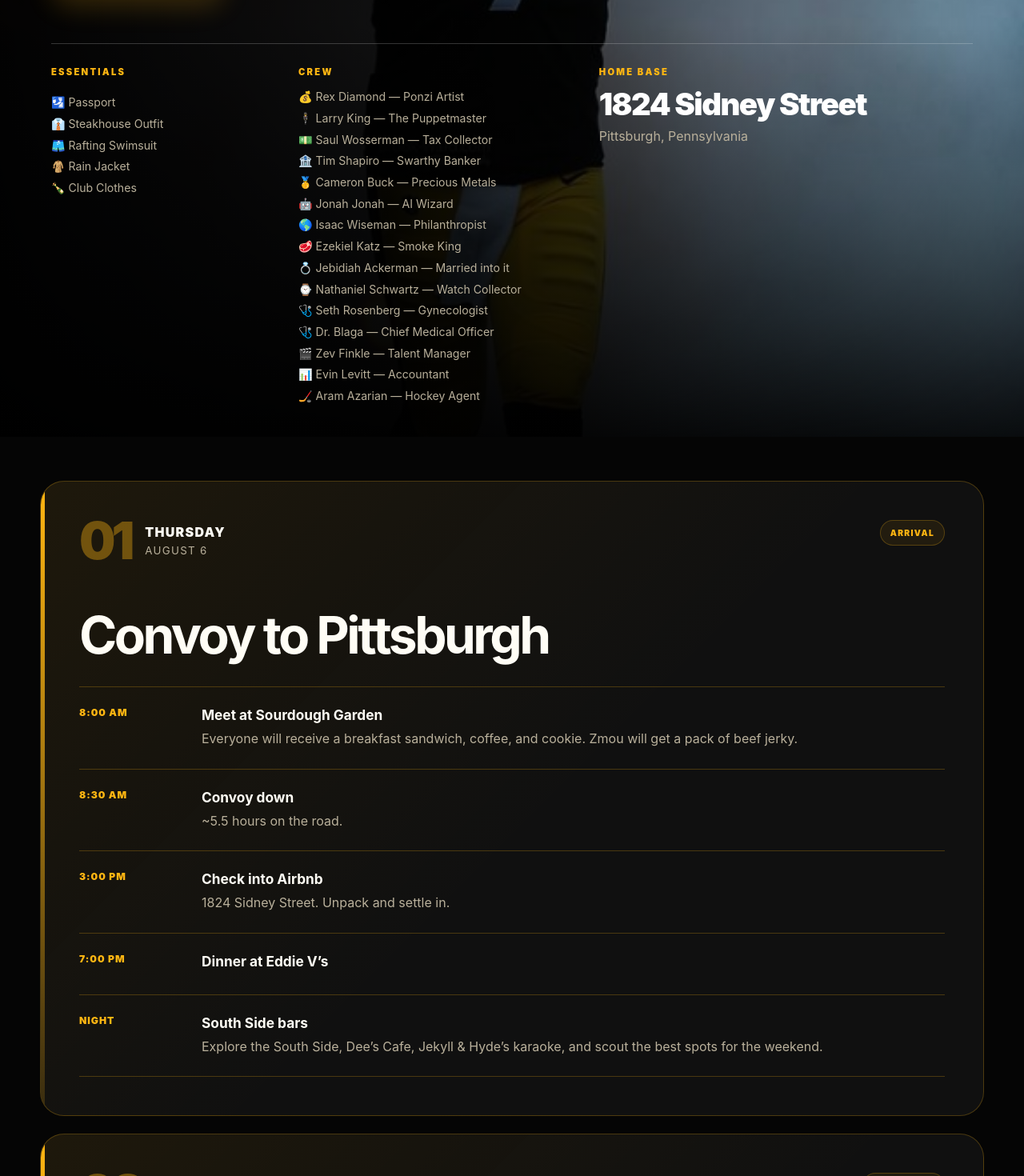
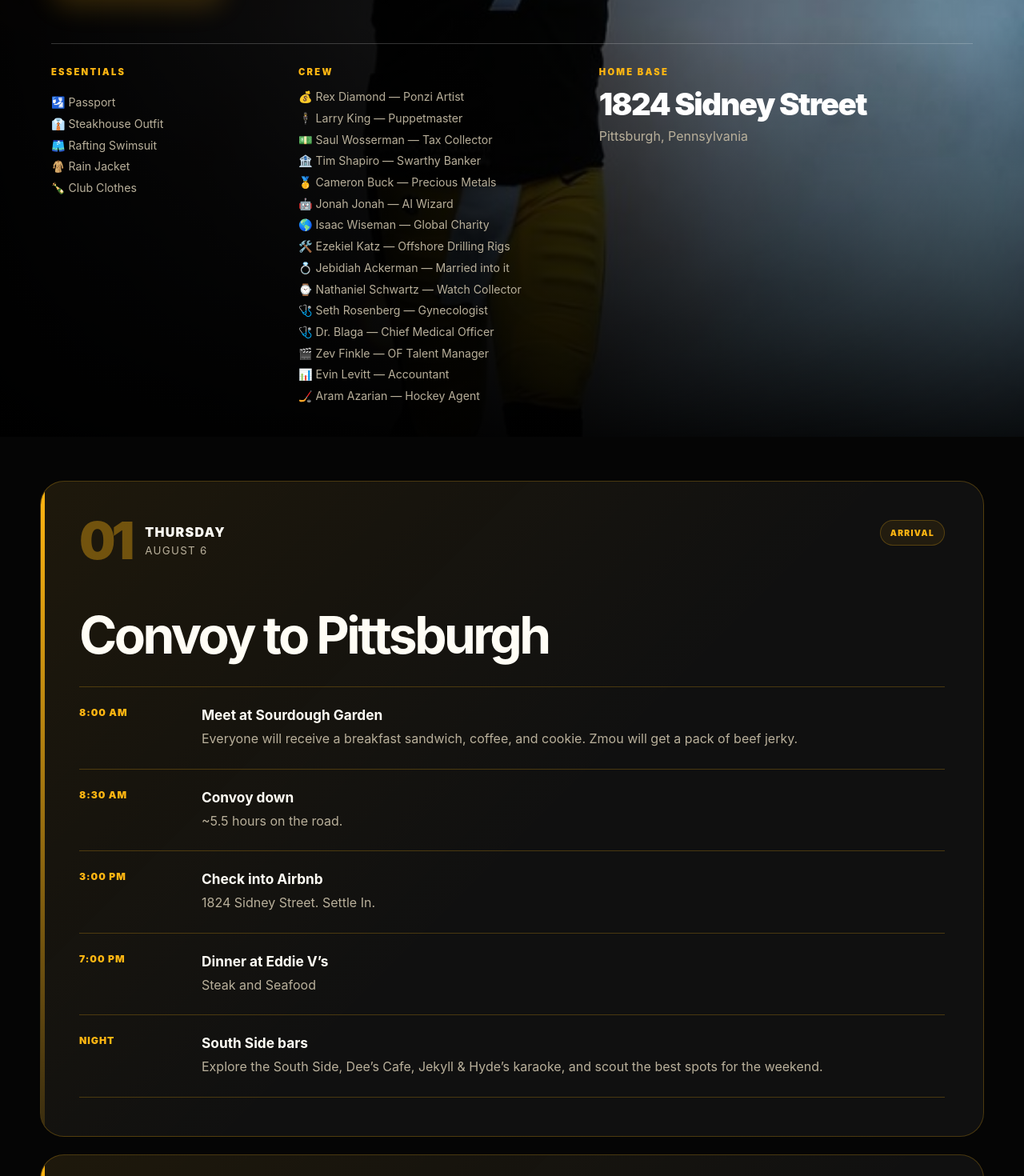
Before and after one commit to angeloturano/b7, a Next.js app: page / in a window 1280 px wide. Shown: the part 680-2150 px from the top of the page at 80% size. Built offline with nearby package versions, Linux system fonts and the light colour scheme.

Commit message:
Update crew roles and event descriptions

```diff
--- a/app/page.js
+++ b/app/page.js
@@ -4,18 +4,18 @@ import { useEffect } from "react";
 
 const crew = [
   "💰 Rex Diamond — Ponzi Artist",
-  "🕴 Larry King — The Puppetmaster",
+  "🕴 Larry King — Puppetmaster",
   "💵 Saul Wosserman — Tax Collector",
   "🏦 Tim Shapiro — Swarthy Banker",
   "🥇 Cameron Buck — Precious Metals",
   "🤖 Jonah Jonah — AI Wizard",
-  "🌎 Isaac Wiseman — Philanthropist",
-  "🥩 Ezekiel Katz — Smoke King",
+  "🌎 Isaac Wiseman — Global Charity ",
+  "🛠️ Ezekiel Katz — Offshore Drilling Rigs",
   "💍 Jebidiah Ackerman — Married into it",
   "⌚ Nathaniel Schwartz — Watch Collector",
   "🩺 Seth Rosenberg — Gynecologist",
   "🩺 Dr. Blaga — Chief Medical Officer",
-  "🎬 Zev Finkle — Talent Manager",
+  "🎬 Zev Finkle — OF Talent Manager",
   "📊 Evin Levitt — Accountant",
   "🏒 Aram Azarian — Hockey Agent",
 ];
@@ -37,9 +37,9 @@ const days = [
       [
         "3:00 PM",
         "Check into Airbnb",
-        "1824 Sidney Street. Unpack and settle in.",
+        "1824 Sidney Street. Settle In.",
       ],
-      ["7:00 PM", "Dinner at Eddie V’s"],
+      ["7:00 PM", "Dinner at Eddie V’s", "Steak and Seafood"],
       [
         "Night",
         "South Side bars",
@@ -62,19 +62,23 @@ const days = [
       [
         "10:00 AM",
         "Rafting begins",
-        "Whitewater rafting and a full day on the river.",
+        "A day on the river.",
       ],
       [
         "Drive Back",
         "Pizza Lupo",
-        "Possible stop on the way back.",
+        "Have a world-class pie on the way back.",
       ],
       [
         "5:00 PM",
         "Back at the Airbnb",
         "Rest, shower, and reset.",
       ],
-      ["Night", "Rivers Casino", "Someone is due to win big."],
+      [
+        "Evening",
+        "rexhexy marathon - DRINK TO DAT",
+      ],
+      ["Night", "BET RIVERS CASINO", "Someone is due to win BIG."],
     ],
   },
   {
@@ -82,14 +86,14 @@ const days = [
     day: "Saturday",
     date: "August 8",
     tag: "Game Day",
-    title: "Church + Baseball",
+    title: "Ball Game",
     events: [
       [
         "Morning to Afternoon",
         "Rest and reset",
-        "Recover, eat, hydrate with purple Powerade, and Mossman’s.",
+        "Recover, eat, hydrate with purple Powerade, free day, mossmanz.",
       ],
-      ["4:00 PM", "Mass at St. Paul Cathedral"],
+      ["4:00 PM", "Mass at St. Paul Cathedral","mandatory."],
       [
         "6:40 PM",
         "Pirates game at PNC Park",
@@ -103,7 +107,7 @@ const days = [
     day: "Sunday",
     date: "August 9",
     tag: "Home",
-    title: "The Journey Home",
+    title: "Back to Reality",
     events: [
       [
         "Morning",
```
